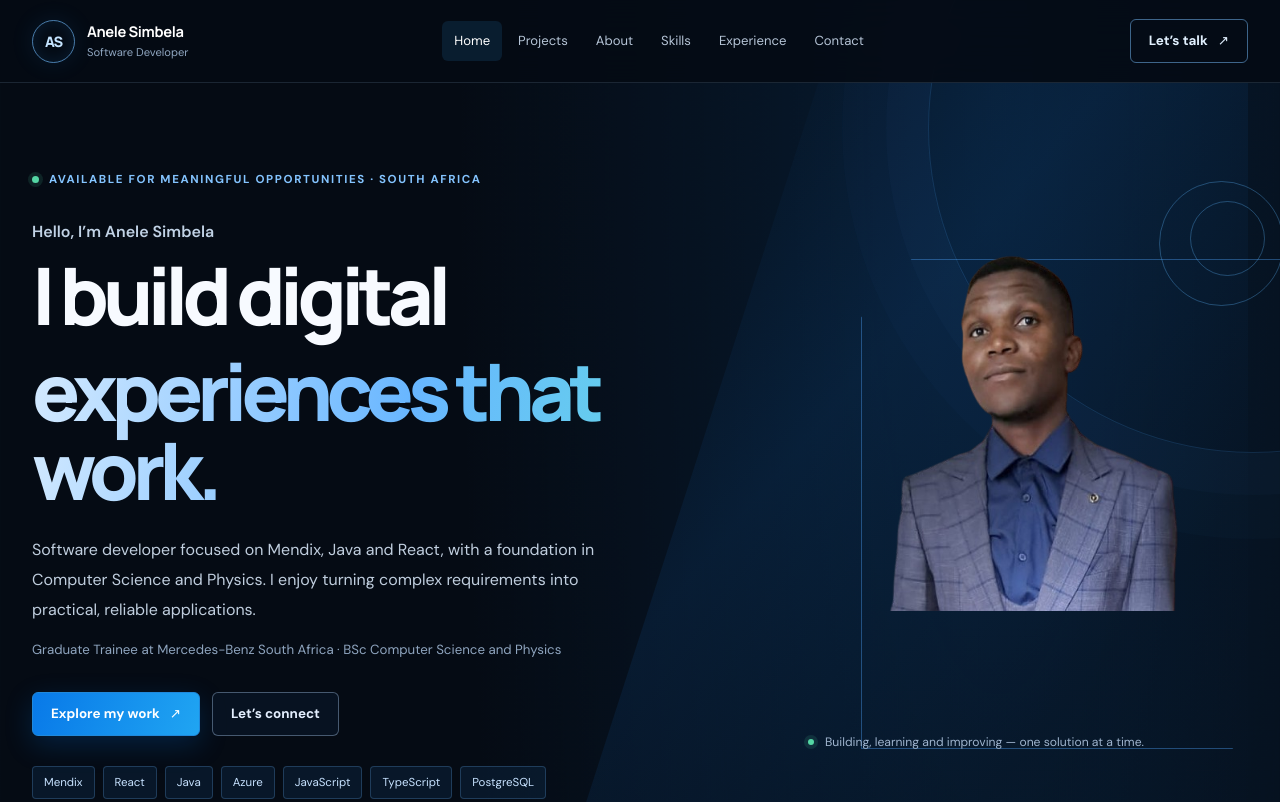
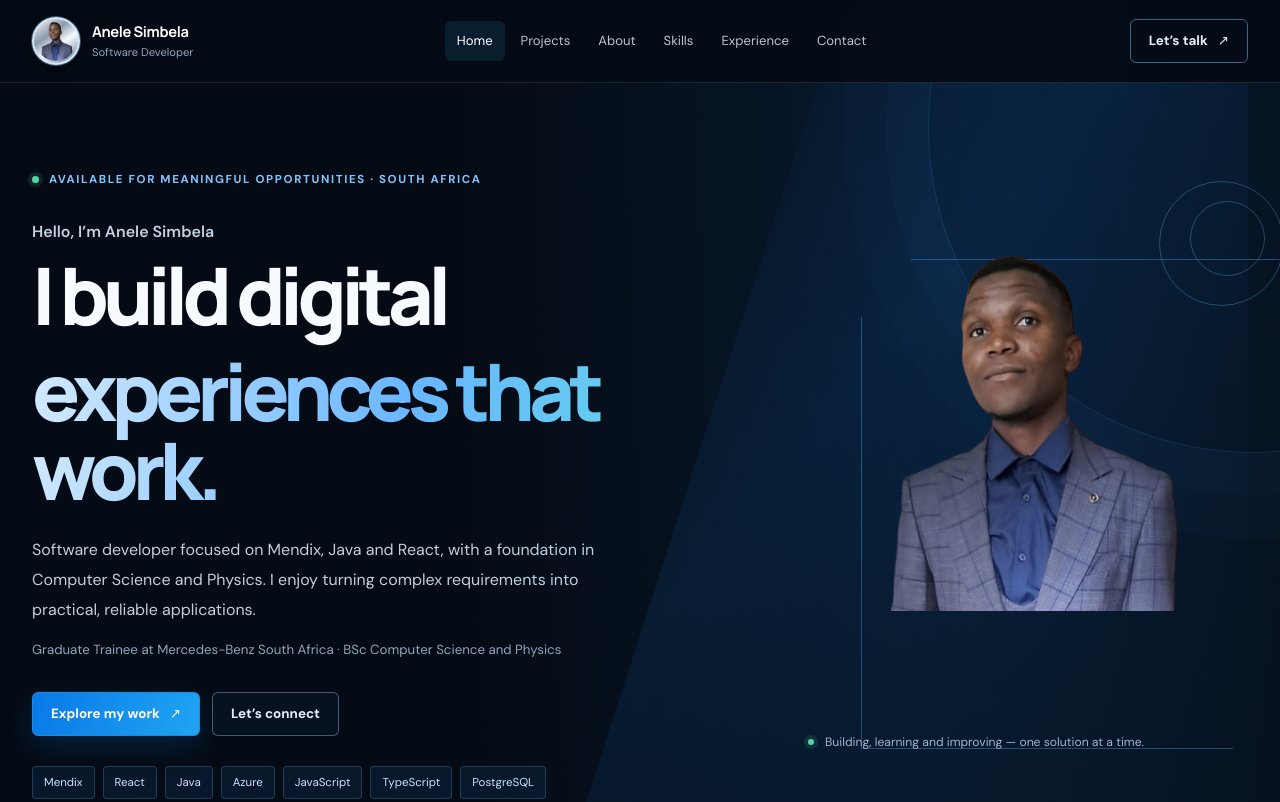
Before and after one commit to FABRICADO08/Portfolio, a React (Vite) app in the folder my-portfolio/: page / in a window 1280 px wide. Shown: the top 802 px of the page. Built offline with nearby package versions, Linux system fonts and the light colour scheme.

Commit message:
Use profile photo in chrome-style brand mark

```diff
--- a/my-portfolio/src/components/Navbar.jsx
+++ b/my-portfolio/src/components/Navbar.jsx
@@ -14,7 +14,24 @@ export default function Navbar() {
     <header className="site-header">
       <nav className="content-width navigation" aria-label="Main navigation">
         <NavLink to="/" className="brand" aria-label="Anele Simbela home">
-          <span className="brand-monogram" aria-hidden="true">AS</span>
+          <span
+            className="brand-monogram"
+            aria-hidden="true"
+            style={{
+              width: 48,
+              height: 48,
+              padding: 2,
+              border: '2px solid #d9e7f5',
+              background: 'linear-gradient(145deg, #ffffff, #8b9bad 35%, #f5fbff 58%, #60758d)',
+              boxShadow: '0 0 0 1px rgba(105, 184, 255, .45), 0 5px 20px rgba(0, 0, 0, .35)',
+            }}
+          >
+            <img
+              src="/img/ANELE.Simbela.profile.png"
+              alt=""
+              style={{ width: '100%', height: '100%', objectFit: 'cover', borderRadius: '50%' }}
+            />
+          </span>
           <span className="brand-copy"><strong>Anele Simbela</strong><small>Software Developer</small></span>
         </NavLink>
         <div className="nav-links">
```
